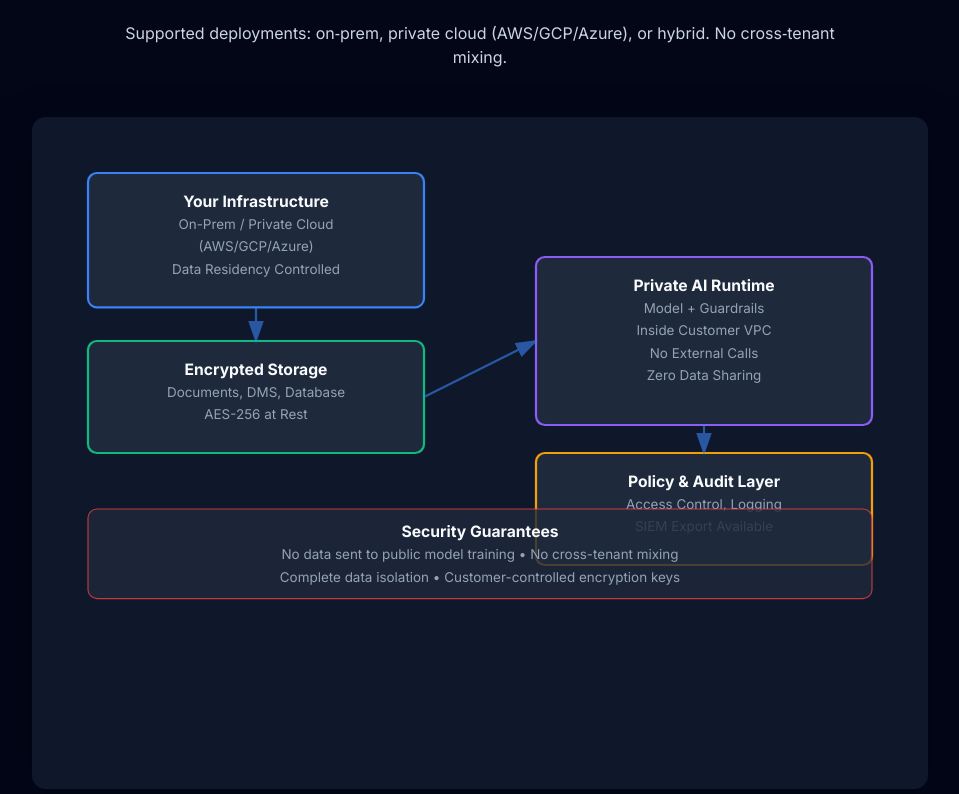
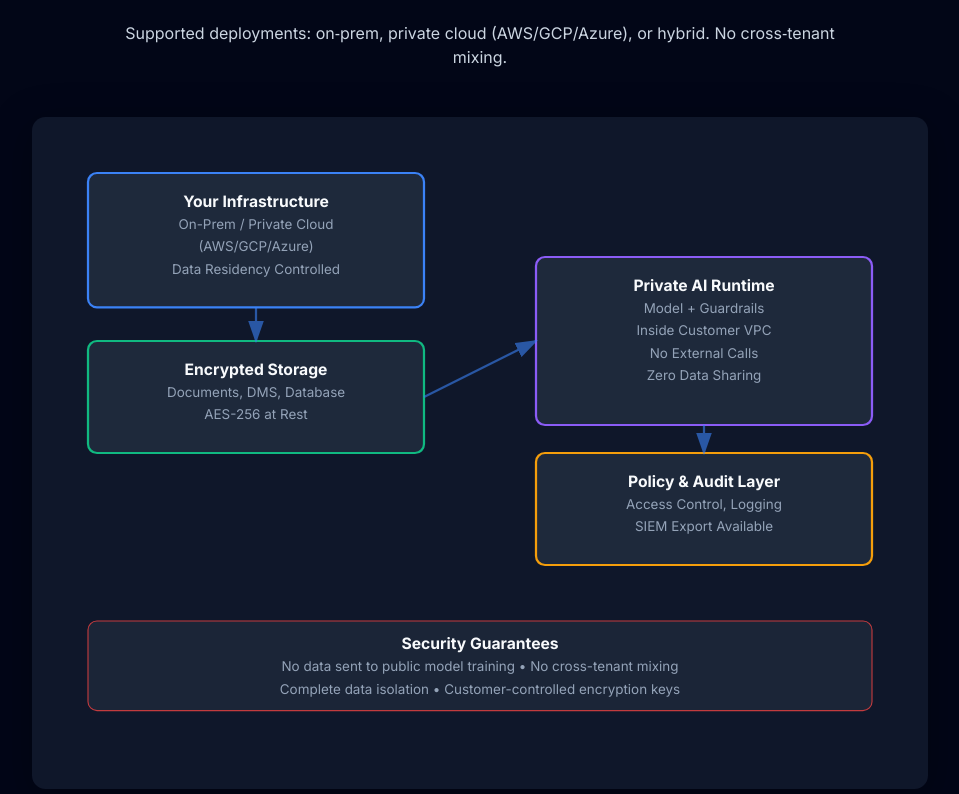
Before and after one commit to crampedTurtle/legalai_site, a Next.js app: page /security in a window 1280 px wide. Shown: the part 1066-1860 px from the top of the page, without its empty margins (160-1119 px from the left). Built offline with nearby package versions, Linux system fonts and the light colour scheme.

Commit message:
Fix Security Architecture diagram overlap issue
- Move Security Guarantees box lower to prevent overlap with Policy & Audit Layer
- Increase SVG viewBox height from 600 to 700 to accommodate repositioned box
- Maintain proper spacing and visual hierarchy in the diagram

```diff
--- a/components/security/SecurityArchitecture.tsx
+++ b/components/security/SecurityArchitecture.tsx
@@ -42,7 +42,7 @@ export function SecurityArchitecture({ copy }: SecurityArchitectureProps) {
             className="relative"
           >
             <svg
-              viewBox="0 0 800 600"
+              viewBox="0 0 800 700"
               className="w-full max-w-4xl mx-auto"
               style={{ filter: 'drop-shadow(0 10px 20px rgba(0, 0, 0, 0.3))' }}
             >
@@ -141,7 +141,7 @@ export function SecurityArchitecture({ copy }: SecurityArchitectureProps) {
               </defs>
 
               {/* Security Notes */}
-              <g transform="translate(50, 350)">
+              <g transform="translate(50, 450)">
                 <rect width="700" height="80" fill="#1e293b" stroke="#ef4444" strokeWidth="1" rx="8" opacity="0.8" />
                 <text x="350" y="25" textAnchor="middle" fill="#f8fafc" fontSize="14" fontWeight="bold">
                   Security Guarantees
```
